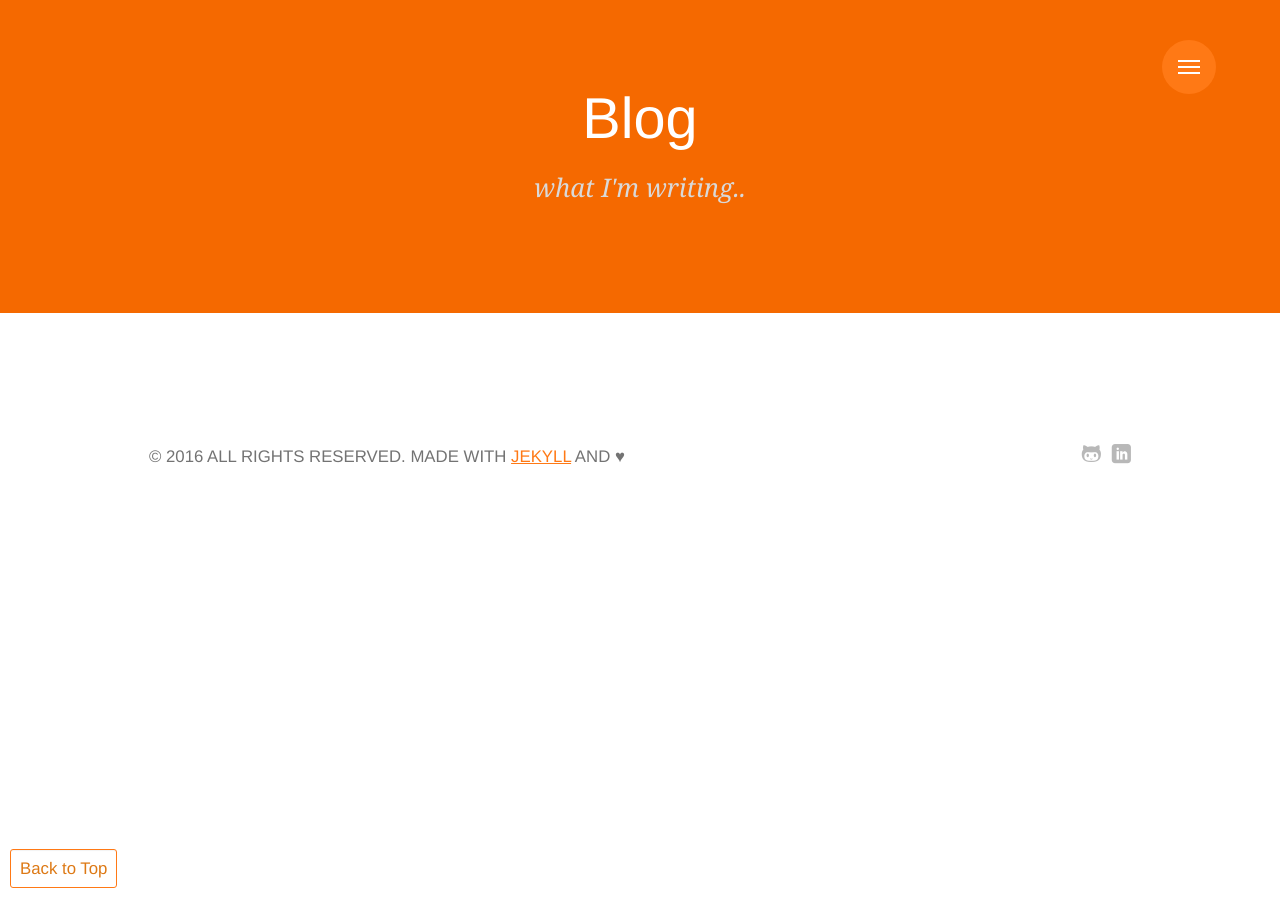
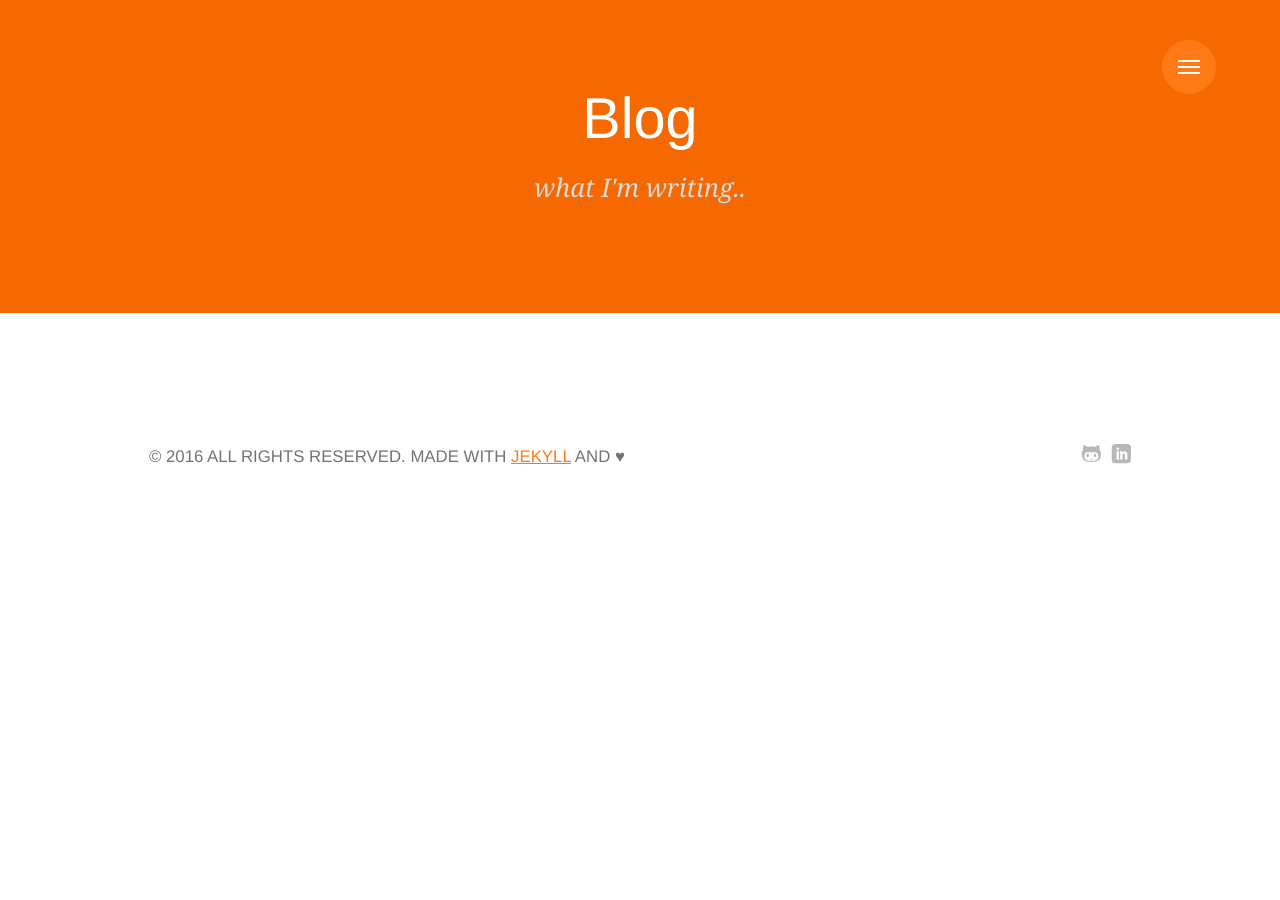
Before and after one commit to rsnair2/rsnair.com, a Jekyll site: the page built from source/index.html, in a window 1280 px wide. Built offline with Jekyll 4.4.1, drawn with Linux system fonts in a browser that asks for light colours; some web fonts are replaced.

Commit message:
Revert "Adds back-to-top button;"
This reverts commit 2e73770229563d0cf2fabd79d21fa1a0c16be8dc.

```diff
--- a/source/_includes/back-to-top.html
+++ /dev/null
@@ -1,5 +0,0 @@
-<span id="top-link-block" class="affix">
-  <a href="#top" class="well well-sm" onclick="$('html,body').animate({scrollTop:0},'slow');return false;">
-    Back to Top
-  </a>
-</span>
--- a/source/_includes/scripts.html
+++ b/source/_includes/scripts.html
@@ -1,3 +1,2 @@
 <script src="{{ "/assets/js/jquery-2.1.1.js" | prepend: site.baseurl }}"></script>
 <script src="{{ "/assets/js/main.js" | prepend: site.baseurl }}"></script>
-<script src="{{ "/assets/js/back-to-top.js" | prepend: site.baseurl }}"></script>
--- a/source/_layouts/default.html
+++ b/source/_layouts/default.html
@@ -12,7 +12,6 @@ layout: compress
       {% include header.html %}
       {{ content }}
       {% include footer.html %}
-      {% include back-to-top.html %}
     </main>
 
     {% include scripts.html %}
--- a/source/_sass/base/_back-to-top.scss
+++ /dev/null
@@ -1,43 +0,0 @@
-#top-link-block.affix-top {
-    position: absolute; /* allows it to "slide" up into view */
-    bottom: -82px; /* negative of the offset - height of link element */
-    left: 10px; /* padding from the left side of the window */
-}
-#top-link-block.affix {
-    position: fixed; /* keeps it on the bottom once in view */
-    bottom: 18px; /* height of link element */
-    left: 10px; /* padding from the left side of the window */
-}
-#top-link-block > a,
-#top-link-block > a > i {
-    color: rgba(221, 121, 21, 1);
-    background-color: rgba(255, 255, 255, 0.6);
-    border-color: rgba(255, 121, 21, 1);
-    text-decoration: none;
-}
-
-#top-link-block > a:hover,
-#top-link-block > a:focus,
-#top-link-block > a:focus > i,
-#top-link-block > a:hover > i {
-    color: rgba(255, 255, 255, 1);
-    background-color: rgba(255, 121, 21, 1);
-    text-decoration: none;
-}
-
-.well {
-	min-height: 20px;
-	padding: 19px;
-	margin-bottom: 20px;
-	background-color: #f5f5f5;
-	border: 1px solid #e3e3e3;
-	border-radius: 4px;
-	-webkit-box-shadow: inset 0 1px 1px rgba(0,0,0,.05);
-	box-shadow: inset 0 1px 1px rgba(0,0,0,.05);
-	font-size: 0.8em;
-}
-
-.well-sm {
-	padding: 9px;
-	border-radius: 3px;
-}
--- a/source/_sass/base/_base.scss
+++ b/source/_sass/base/_base.scss
@@ -18,4 +18,3 @@
 @import "icons";
 @import "pager";
 @import "tags";
-@import "back-to-top";
--- a/source/assets/js/back-to-top.js
+++ /dev/null
@@ -1,6 +0,0 @@
-// src: http://fiddle.jshell.net/Panman8201/MKZrm/10/light/
-if (($(window).height() + 100) < $(document).height()) {
-    $('#top-link-block').removeClass('hidden').affix({
-        offset: {top:100}
-    });
-}
```
